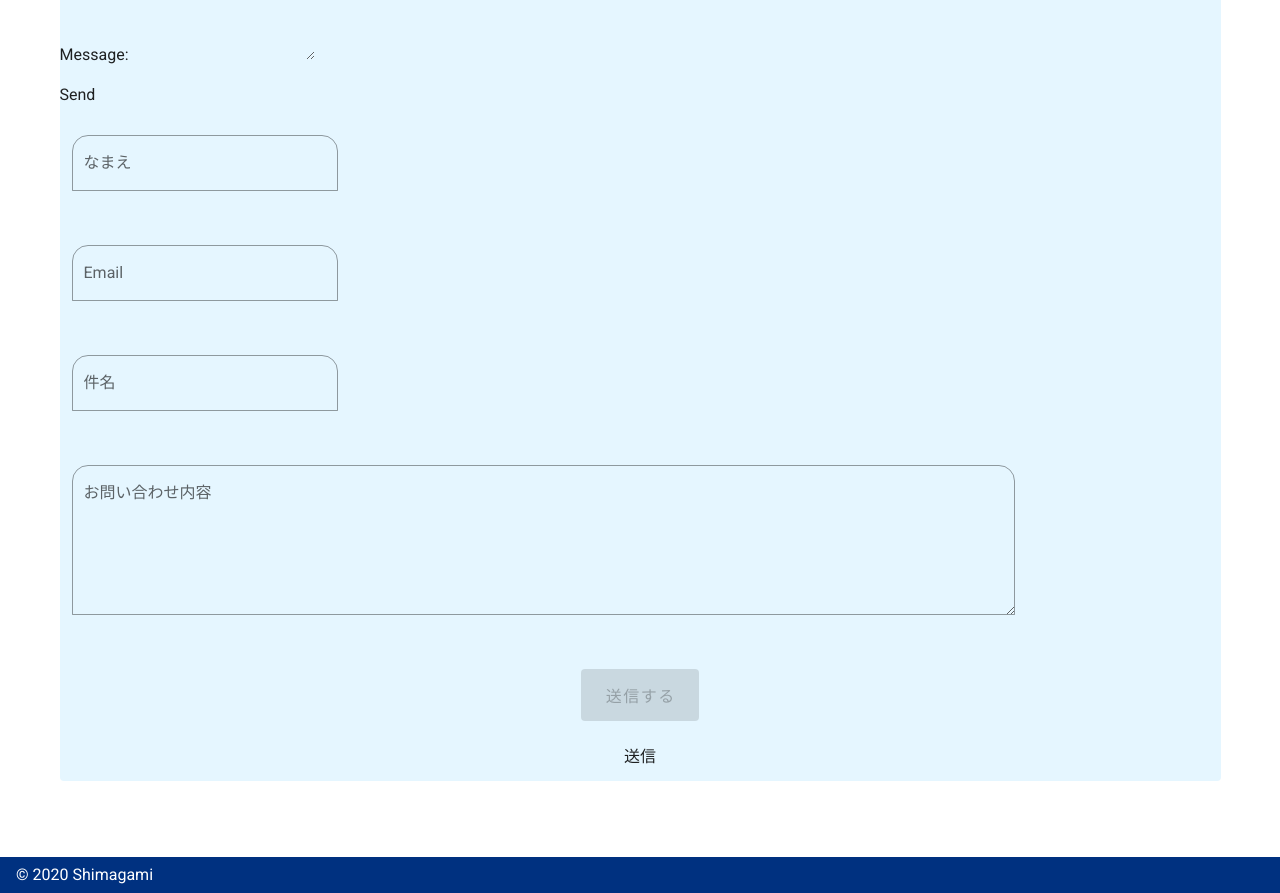
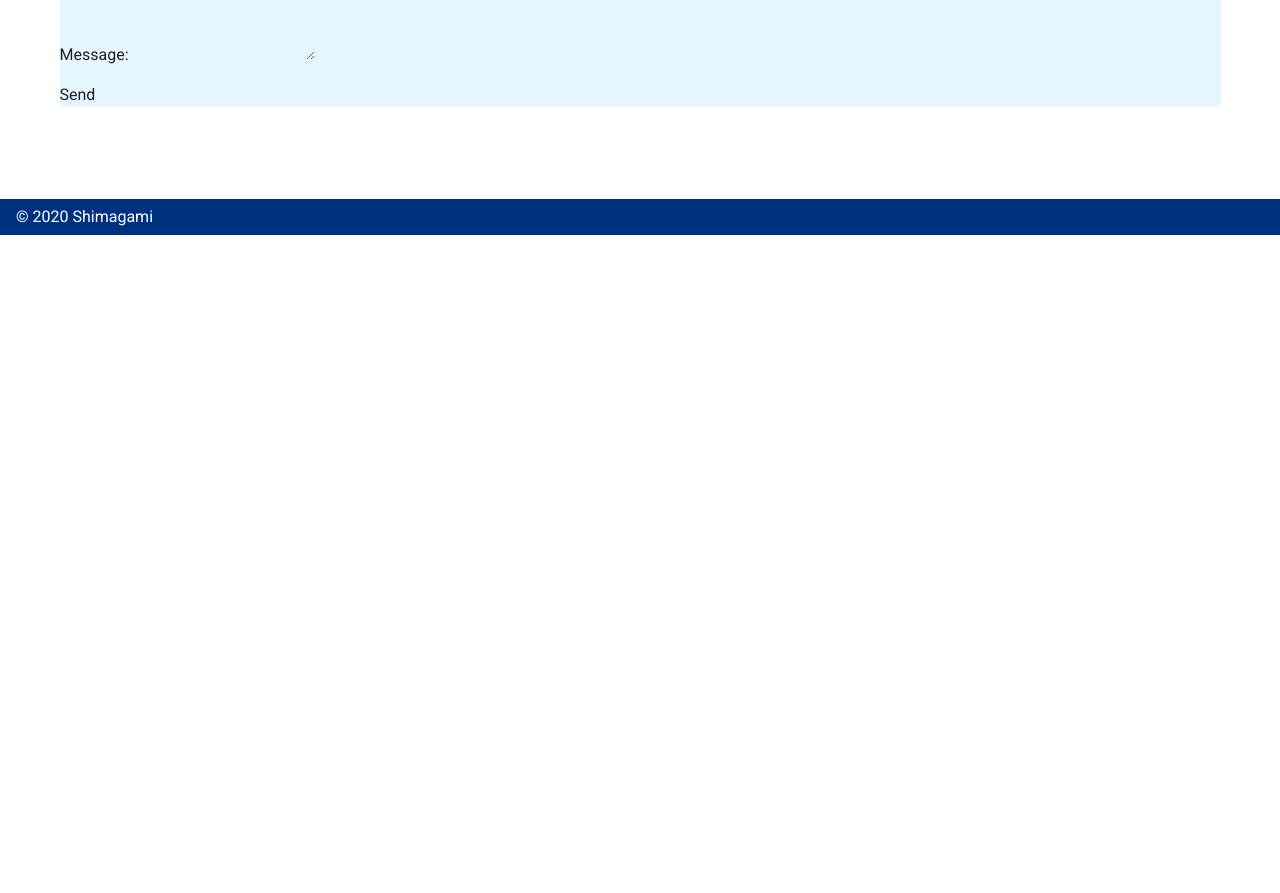
Before and after one commit to xyytgae/Portfolio, a Nuxt app: page / in a window 1280 px wide. Shown: the part 4300-5193 px from the top of the page. After the commit the page ends 4535 px from the top, so only its background shows below. Built offline with nearby package versions, Linux system fonts and the light colour scheme.

Commit message:
Fix 以前のフォームをコメントアウト

```diff
--- a/components/Contact.vue
+++ b/components/Contact.vue
@@ -30,9 +30,8 @@
       </p>
     </form>
 
-    <form name="contact" method="POST" netlify>
+    <!-- <form name="contact" method="POST" netlify>
       <v-form ref="form" v-model="valid">
-        <!-- <v-container> -->
 
         <v-col cols="12" md="3">
           <v-text-field
@@ -96,16 +95,12 @@
           {{ message }}
         </v-col>
 
-        <!-- </v-container> -->
       </v-form>
-    </form>
+    </form> -->
   </v-card>
 </template>
 
 <script>
-// import firebase from '~/plugins/firebase.js'
-// import { functions } from '@/plugins/firebase'
-
 export default {
   data() {
     return {
```
